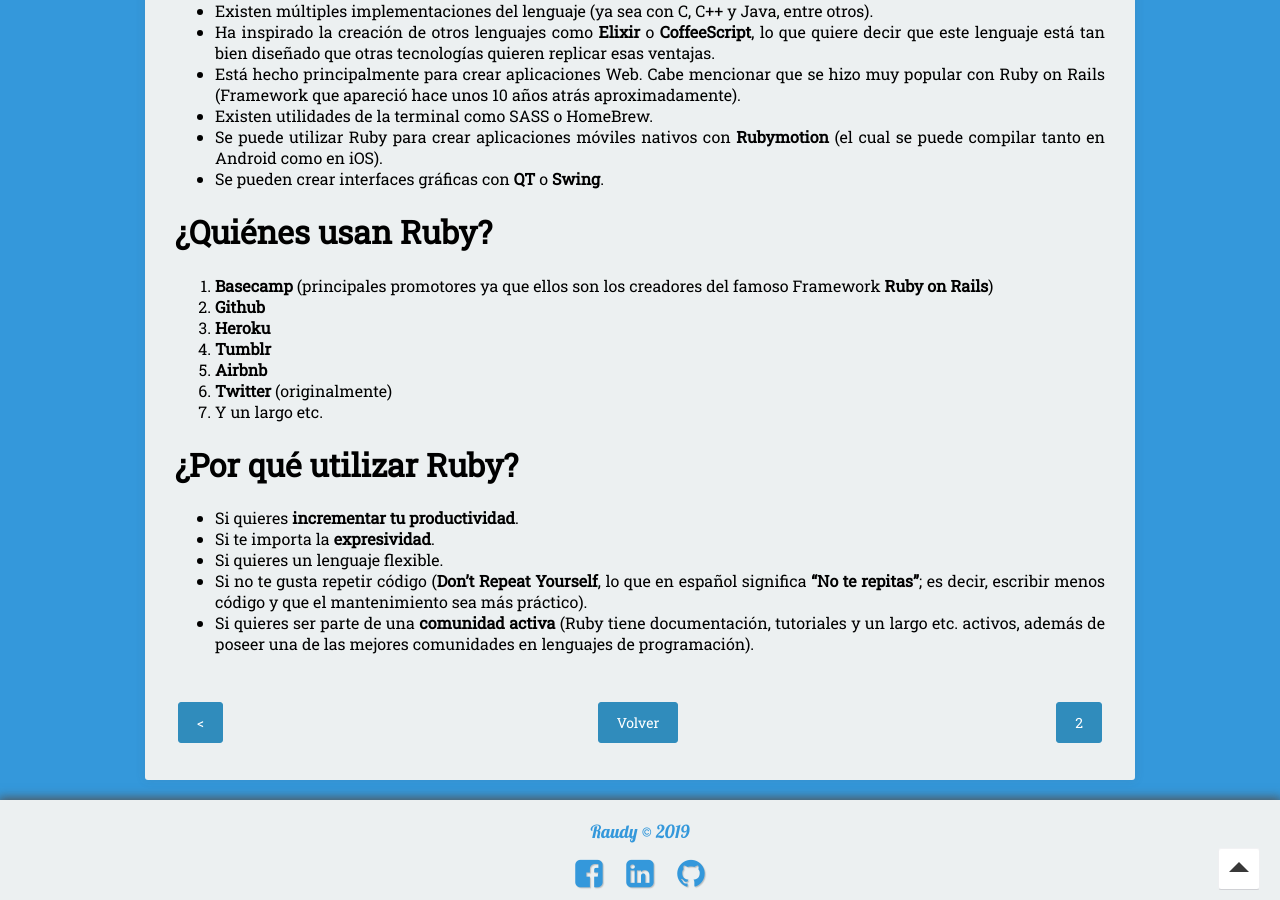
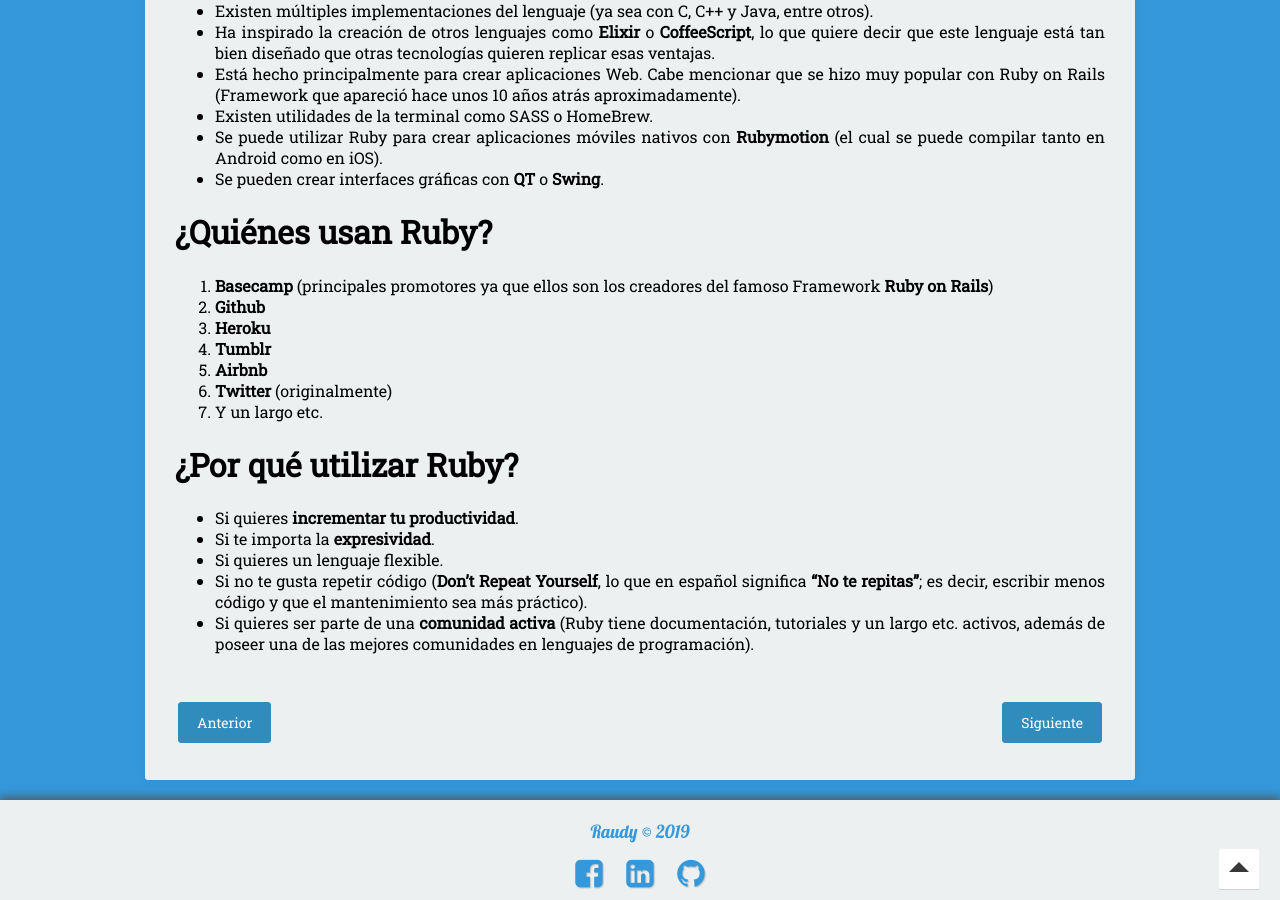
Before and after one commit to nisoto/Blog-anterior-2.0, a Jekyll site: the page built from _posts/2018-08-06-ruby-i-introduccion.md, in a window 1280 px wide and 900 px high, scrolled down 895 px. Built offline with Jekyll 4.4.1, drawn with Linux system fonts in a browser that asks for light colours; nearby versions of some CDN libraries.

Commit message:
Update 2018-08-06-ruby-i-introduccion.md

```diff
--- a/_posts/2018-08-06-ruby-i-introduccion.md
+++ b/_posts/2018-08-06-ruby-i-introduccion.md
@@ -52,6 +52,6 @@ Cabe destacar que Ruby aparte de ser gratuito, también es libre para usarlo, co
 * Si no te gusta repetir código (**Don’t Repeat Yourself**, lo que en español significa **"No te repitas"**; es decir, escribir menos código y que el mantenimiento sea más práctico).
 * Si quieres ser parte de una **comunidad activa** (Ruby tiene documentación, tutoriales y un largo etc. activos, además de poseer una de las mejores comunidades en lenguajes de programación).
 
-|     |     |     |
-|:----|:---:|----:|
-| [<](https://nisoto.github.io/blog/){: .btn .btn-info} | [Volver](https://nisoto.github.io/blog/){: .btn .btn-info} | [2](https://nisoto.github.io/ruby-ii-instalacion/){: .btn .btn-info} |
+|     |     |
+|:----|----:|
+| [Anterior](https://nisoto.github.io/blog/){: .btn .btn-info} | [Siguiente](https://nisoto.github.io/ruby-ii-instalacion/){: .btn .btn-info} |
```
